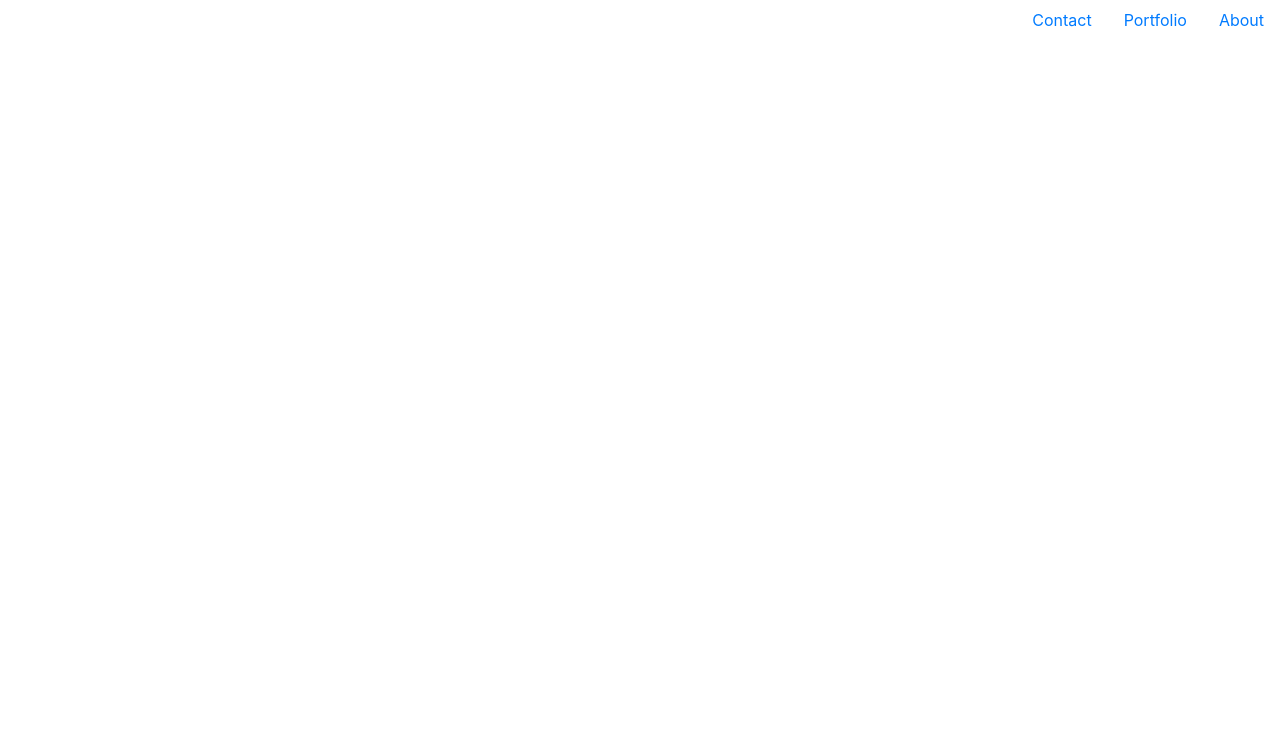
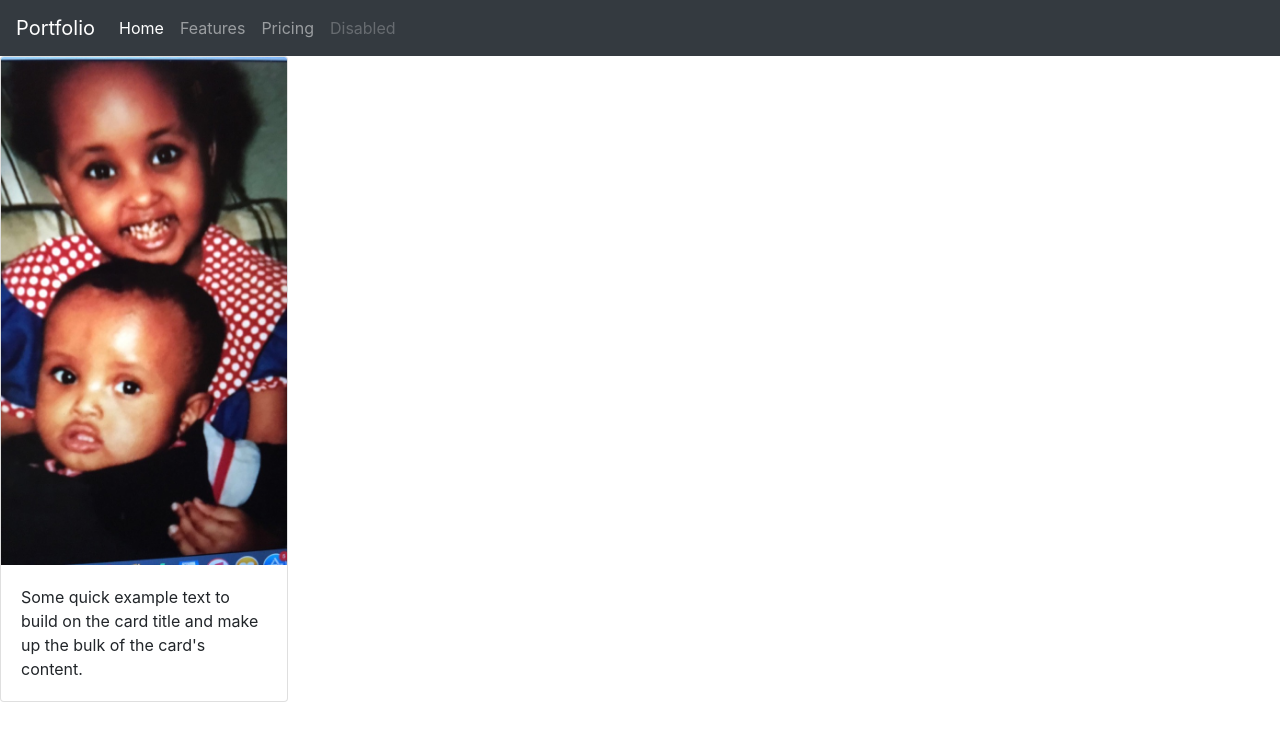
Before and after one commit to alimariam12/responsive, a plain HTML site: page portfolio.html in a window 1280 px wide. Drawn offline with nearby package versions, Linux system fonts and the light colour scheme.

Commit message:
with pic

```diff
--- a/portfolio.html
+++ b/portfolio.html
@@ -9,16 +9,34 @@
 
 </head>
 <body>
-    <ul class="nav justify-content-end">
-
-        <li class="nav-item">
-            <a class="nav-link active" href="#">Contact</a>
+<nav class="navbar navbar-expand-lg navbar-dark bg-dark">
+    <a class="navbar-brand" href="#">Portfolio</a>
+    <button class="navbar-toggler" type="button" data-toggle="collapse" data-target="#navbarNav" aria-controls="navbarNav" aria-expanded="false" aria-label="Toggle navigation">
+      <span class="navbar-toggler-icon"></span>
+    </button>
+    <div class="collapse navbar-collapse" id="navbarNav">
+      <ul class="navbar-nav">
+        <li class="nav-item active">
+          <a class="nav-link" href="#">Home <span class="sr-only">(current)</span></a>
         </li>
         <li class="nav-item">
-            <a class="nav-link" href="#">Portfolio</a>
+          <a class="nav-link" href="#">Features</a>
         </li>
         <li class="nav-item">
-            <a class="nav-link" href="#">About</a>
+          <a class="nav-link" href="#">Pricing</a>
         </li>
+        <li class="nav-item">
+          <a class="nav-link disabled" href="#" tabindex="-1" aria-disabled="true">Disabled</a>
+        </li>
+      </ul>
+    </div>
+  </nav>
+  <div class="card" style="width: 18rem;">
+    <img src="/IMG_1637.jpeg" class="card-img-top" alt="...">
+    <div class="card-body">
+      <p class="card-text">Some quick example text to build on the card title and make up the bulk of the card's content.</p>
+    </div>
+  </div>
+
 </body>
 </html>
```
Also changed, not shown: contact.html (+14 -13 lines), index.html (+1 -1 lines), IMG_1637.jpeg (added), 1 other file.
